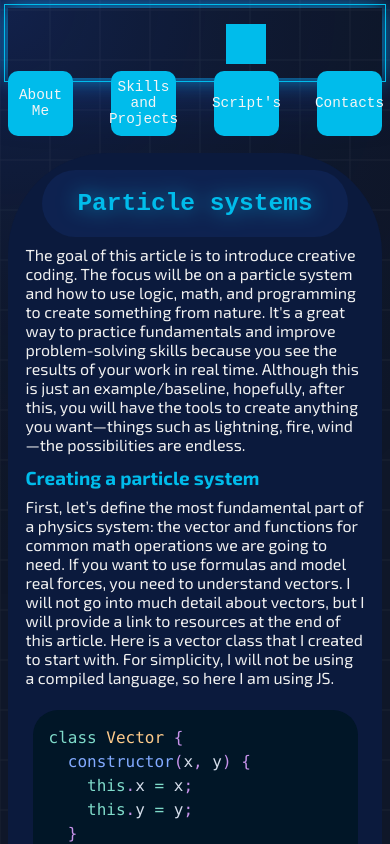
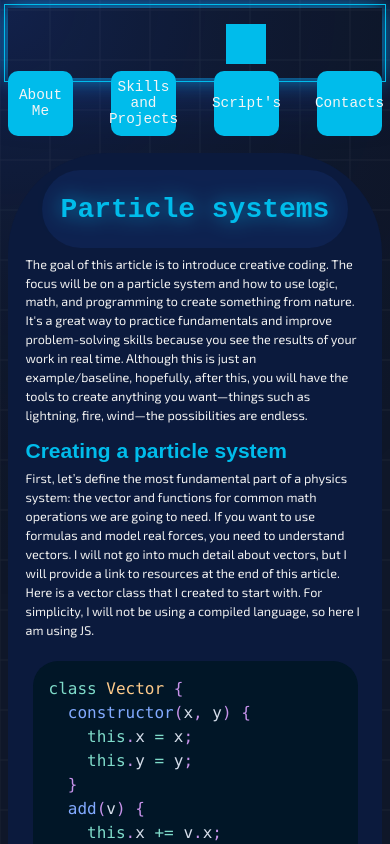
Before and after one commit to TheHeartstriker/Portfolio, a Next.js app in the folder Portfolio/: page /scriptorium/particle in a window 390 px wide. Shown: the top 844 px of the page. Built offline with nearby package versions, Linux system fonts and the light colour scheme; a web font is replaced by a local one.

Commit message:
Color and readablity
Improved the readablity for the main articles as well as changed around some colors a bit.

```diff
--- a/Portfolio/src/components/scriptorium/mainArticle/index.css
+++ b/Portfolio/src/components/scriptorium/mainArticle/index.css
@@ -36,10 +36,6 @@
   box-sizing: border-box;
   padding: var(--space-1);
 }
-/* .subject-container-article p {
-  font-size: 1.1rem;
-  font-family: "Inter", sans-serif;
-} */
 
 .subject-container-article h1 {
   font-size: 2.5rem;
@@ -53,7 +49,7 @@
 .subject-container-article h2 {
   font-size: 1.9rem;
   color: var(--color-1);
-  margin: var(--space-1) 0;
+  margin: var(--space-2) 0;
   margin-bottom: 0;
 }
 
@@ -70,6 +66,10 @@
 }
 .subject-container-article ul {
   color: black;
+}
+
+.subject-container-article p {
+  font-size: 1.15rem;
 }
 
 .component-container-article {
@@ -136,24 +136,6 @@ code {
   margin: 0;
 }
 
-@media (max-width: 1000px) {
-  .subject-container-article {
-    margin-top: 20%;
-  }
-  .subject-container-article h1 {
-    font-size: 3.5rem;
-  }
-  .subject-container-article h2 {
-    font-size: 2.7rem;
-  }
-  .subject-container-article h3 {
-    font-size: 2.3rem;
-  }
-  .article-h1-container {
-    width: 90%;
-  }
-}
-
 @media (max-width: 1750px) {
   .subject-container-article {
     margin-left: 10%;
@@ -164,4 +146,35 @@ code {
   .subject-container-article {
     margin-left: auto;
   }
+
+  .subject-container-article p {
+    font-size: 1.35rem;
+  }
 }
+
+@media (max-width: 1000px) {
+  .subject-container-article {
+    margin-top: 20%;
+  }
+  .subject-container-article h1 {
+    font-size: 4rem;
+  }
+  .subject-container-article h2 {
+    font-size: 3rem;
+  }
+  .subject-container-article h3 {
+    font-size: 2.5rem;
+  }
+  .article-h1-container {
+    width: 90%;
+  }
+  .subject-container-article p {
+    font-size: 1.7rem;
+  }
+}
+
+@media (max-width: 800px) {
+  .subject-container-article p {
+    font-size: 1.8rem;
+  }
+}
--- a/Portfolio/src/components/scriptorium/mainNav/navMenu.css
+++ b/Portfolio/src/components/scriptorium/mainNav/navMenu.css
@@ -4,7 +4,7 @@
   align-items: center;
   width: 15%;
   height: 85%;
-  background-color: var(--opacity-color-2);
+  background-color: var(--color-4);
   backdrop-filter: blur(12px);
   border-radius: 100px;
   -webkit-backdrop-filter: blur(12px);
@@ -85,7 +85,7 @@
   font-size: 0.8rem;
   color: var(--color-1);
   width: 100%;
-  background-color: var(--color-4);
+  background-color: var(--color-3);
   display: flex;
   flex-direction: column;
   border-radius: 50px;
--- a/Portfolio/src/site.css
+++ b/Portfolio/src/site.css
@@ -3,8 +3,8 @@ body {
   font-size: 16px;
 }
 
-/* html {
-  line-height: 1.4;
+html {
+  line-height: 1.5;
 }
 
 * {
@@ -18,7 +18,7 @@ h4,
 h5 {
   line-height: 1.2;
   font-family: "Protest Guerrilla", sans-serif;
-} */
+}
 
 :root {
   /* Main colors */
--- a/Portfolio/src/views/about/playground/drawColor.jsx
+++ b/Portfolio/src/views/about/playground/drawColor.jsx
@@ -12,7 +12,7 @@ export function useColors() {
     setColors({
       bgColor:
         root.getPropertyValue("--color-3").trim() || "rgba(255, 255, 255, 0.8)",
-      brColor: root.getPropertyValue("--color-4").trim() || "rgba(0, 0, 0, 1)",
+      brColor: root.getPropertyValue("--color-2").trim() || "rgba(0, 0, 0, 1)",
       textColor: root.getPropertyValue("--white").trim() || "rgba(0, 0, 0, 1)",
     });
   }, []); // Runs once after mount
```
Also changed, not shown: Portfolio/src/components/skillPage/createFeatured.css (+17 -5 lines), Portfolio/src/views/about/about.css (+8 -8 lines).
